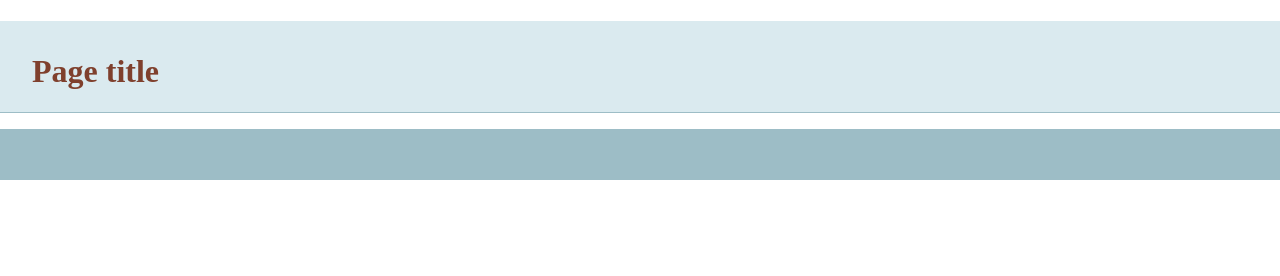
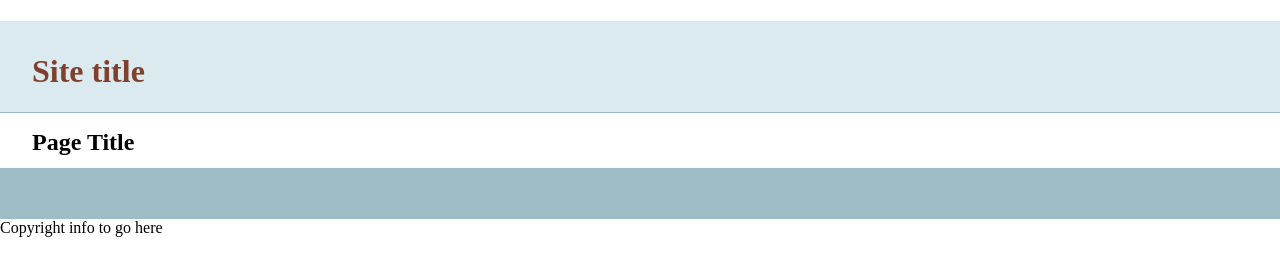
Before and after one commit to bowkraivanich/git-basics, a plain HTML site: page index.html in a window 1280 px wide. Drawn offline with nearby package versions, Linux system fonts and the light colour scheme.

Commit message:
added more info to template

```diff
--- a/index.html
+++ b/index.html
@@ -14,14 +14,15 @@
     </head>
     <body>
     <header>
-	<h1>Page title</h1>
+	<h1>Site title</h1>
     </header>
     <nav id="pageNav">
     </nav>
     <main>
+        <h2>Page Title</h2>
     </main>
     <footer>
-    </footer>
+    </footer>Copyright info to go here
         <script>
 //use the modernizr load to load up external scripts. This will load the scripts asynchronously, but the order listed matters. Although it will load all scripts in parallel, it will execute them in the order listed
 Modernizr.load([
```
